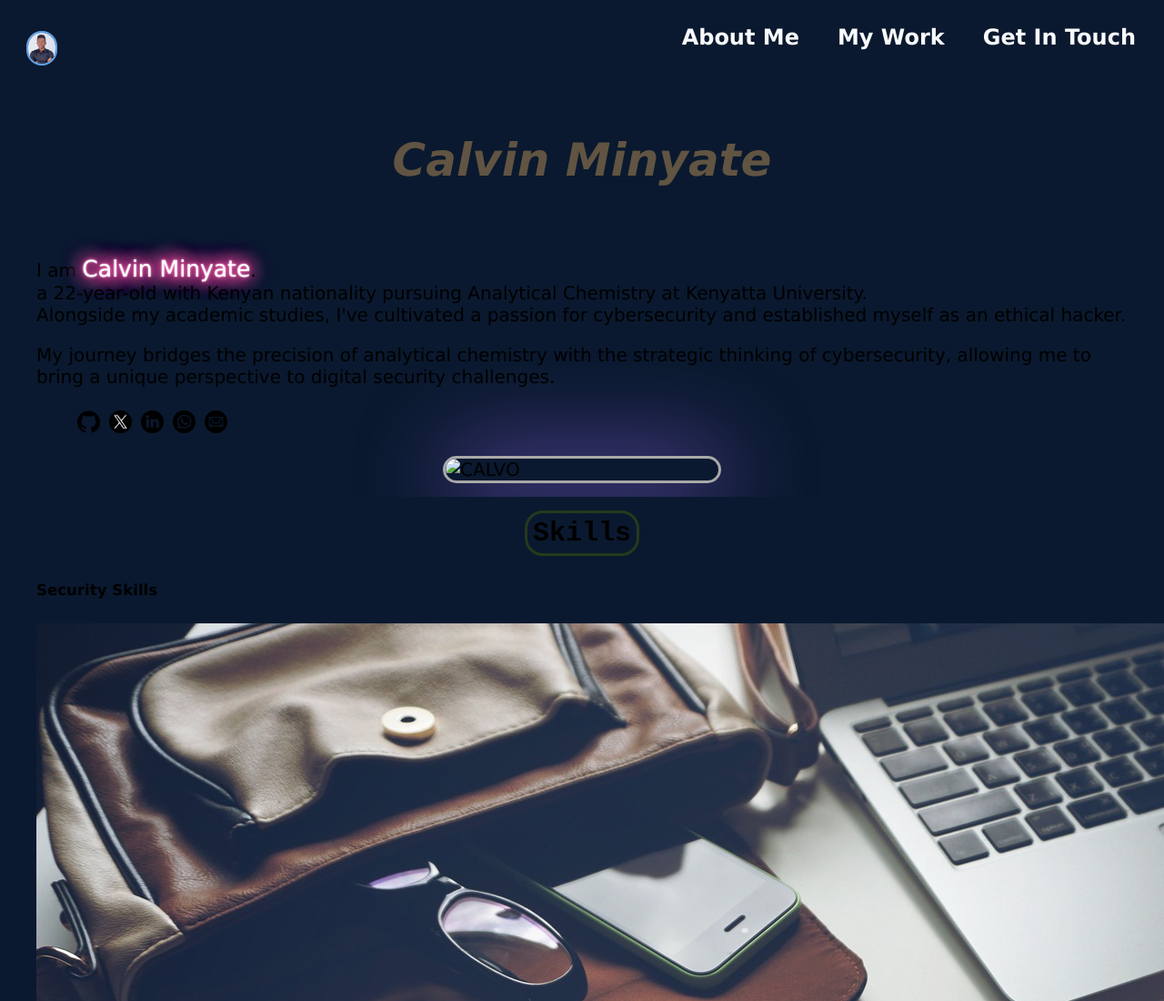
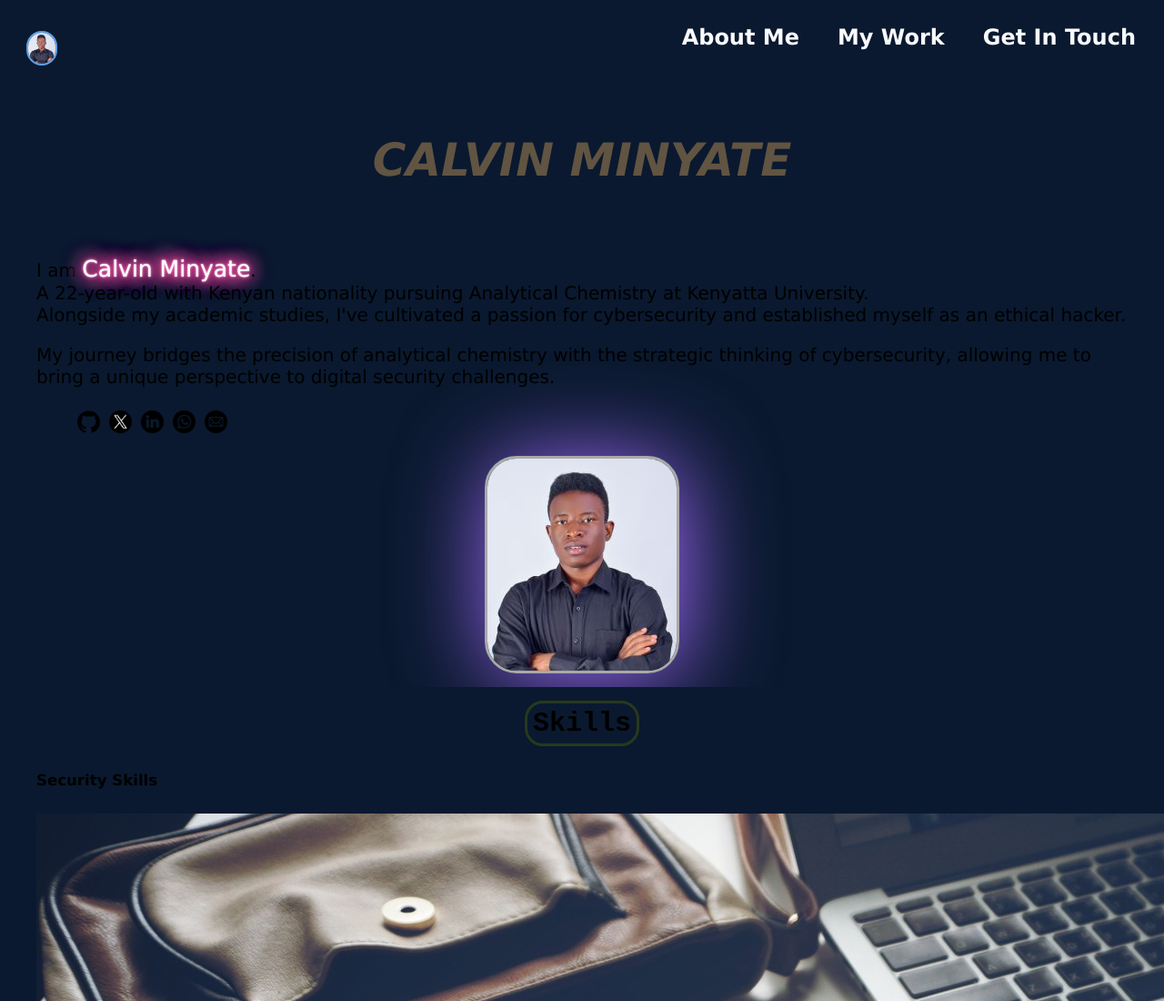
Before and after one commit to miny-ate/my-portfolio, a plain HTML site: page index.html in a window 1280 px wide. Shown: the top 1100 px of the page at 91% size. Drawn offline with Linux system fonts and the light colour scheme; a script that the page names is missing.

Commit message:
Update index.html

```diff
--- a/index.html
+++ b/index.html
@@ -27,16 +27,11 @@
     </header>
     <main>
       <section id="about-me">
-        <h1>Calvin Minyate</h1>
+        <h1>CALVIN MINYATE</h1>
         <div class="intro">
           <div id="introLeft">
-            <p>I am <span id="myIntro">Calvin Minyate</span>.<br>a 22-year-old with Kenyan nationality pursuing Analytical Chemistry at Kenyatta University.<br>
-              Alongside my academic studies, I've cultivated a passion for cybersecurity and established myself as an ethical hacker.
-            </p>
-            <p>
-              My journey bridges the precision of analytical chemistry with the strategic thinking of cybersecurity,
-              allowing me to bring a unique perspective to digital security challenges.
-            </p>
+            <p>I am <span id="myIntro">Calvin Minyate</span>.<br>A 22-year-old with Kenyan nationality pursuing Analytical Chemistry at Kenyatta University.<br>Alongside my academic studies, I've cultivated a passion for cybersecurity and established myself as an ethical hacker.</p>
+            <p>My journey bridges the precision of analytical chemistry with the strategic thinking of cybersecurity, allowing me to bring a unique perspective to digital security challenges.</p>
             <ul id="contactInfoLinksTop">
               <li><a href="https://github.com/bit-worm"><img src="icons/github.png" id="githubIcon"></a></li>
               <li><a href="https://x.com/bit_worm_"><img src="icons/twitter.png" id="xIcon"></a></li>
@@ -46,7 +41,7 @@
             </ul>
           </div> <!--intro-left-->
           <div id="introRight">
-           <img id="me" src="Calvin calvin dp " alt="CALVO">
+           <img id="me" src="images/CALVO.jpg" alt="profile pic">
           </div> <!--intro-right-->
         </div> <!--intro-->
         <div class="skills">
```
